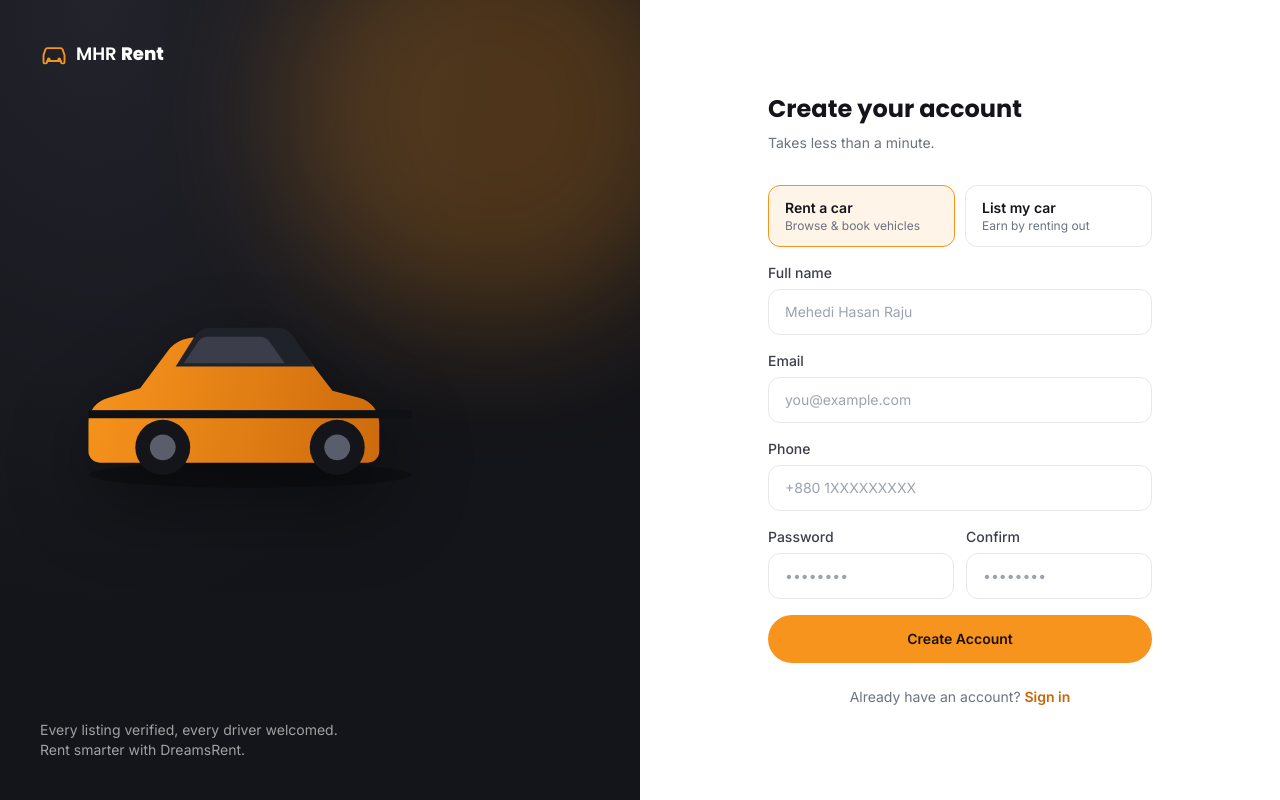
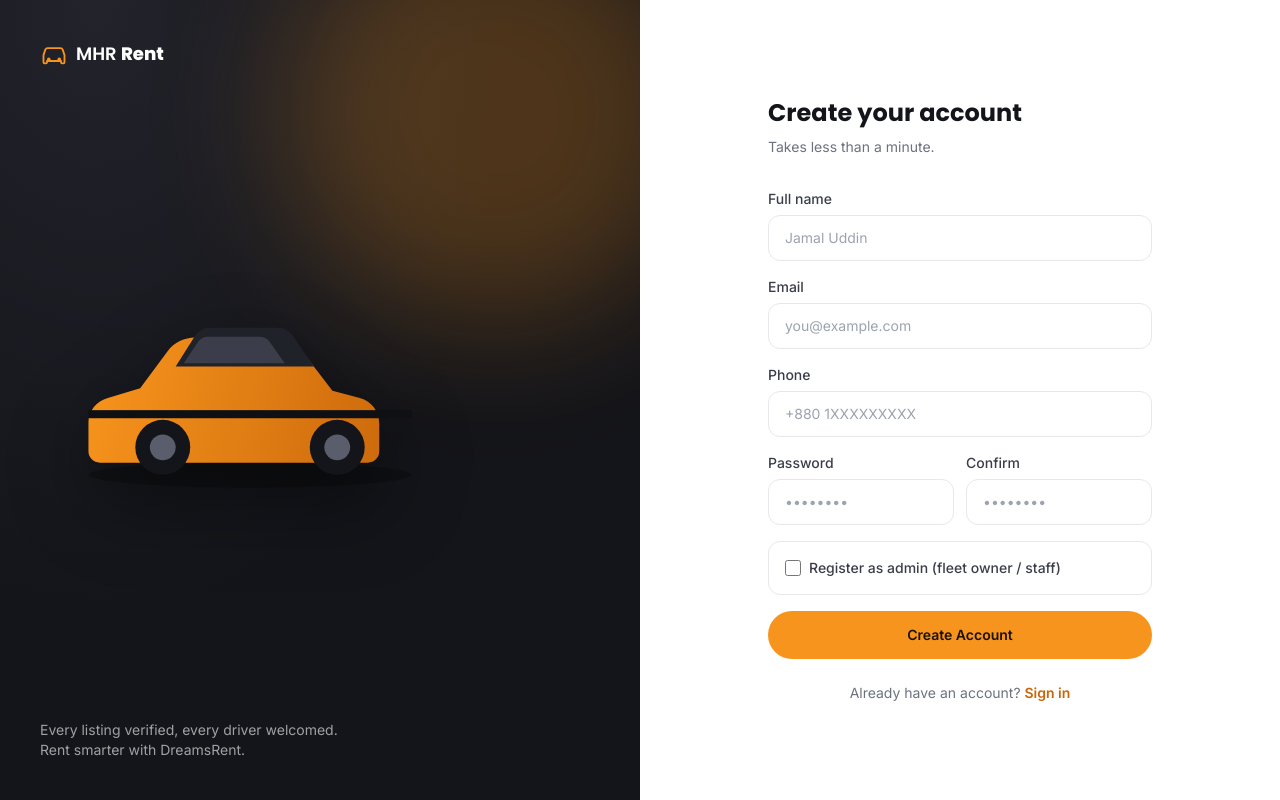
Before and after one commit to Mehedi-Hasan-Raju/MHR-Car-Rent, a React (Vite) app: page /signup in a window 1280 px wide. Built offline with nearby package versions, Linux system fonts and the light colour scheme.

Commit message:
signup auth update

```diff
--- a/src/pages/SignUp.jsx
+++ b/src/pages/SignUp.jsx
@@ -2,11 +2,6 @@ import { useState } from "react";
 import { Link, useNavigate } from "react-router-dom";
 import AuthLayout from "../components/AuthLayout.jsx";
 import { api } from "../api/client";
-
-const ROLES = [
-  { value: "customer", label: "Rent a car", desc: "Browse & book vehicles" },
-  { value: "owner", label: "List my car", desc: "Earn by renting out" },
-];
 
 export default function SignUp() {
   const navigate = useNavigate();
@@ -16,12 +11,16 @@ export default function SignUp() {
     phone: "",
     password: "",
     confirmPassword: "",
-    role: "customer",
+    isAdmin: false,
+    adminCode: "",
   });
   const [error, setError] = useState("");
   const [loading, setLoading] = useState(false);
 
-  const handleChange = (e) => setForm({ ...form, [e.target.name]: e.target.value });
+  const handleChange = (e) => {
+    const { name, value, type, checked } = e.target;
+    setForm((f) => ({ ...f, [name]: type === "checkbox" ? checked : value }));
+  };
 
   const handleSubmit = async (e) => {
     e.preventDefault();
@@ -35,6 +34,10 @@ export default function SignUp() {
       setError("Passwords don't match.");
       return;
     }
+    if (form.isAdmin && !form.adminCode) {
+      setError("Enter the admin invite code, or uncheck 'Register as admin'.");
+      return;
+    }
 
     setLoading(true);
 
@@ -43,7 +46,8 @@ export default function SignUp() {
       email: form.email,
       phone: form.phone,
       password: form.password,
-      role: form.role,
+      role: form.isAdmin ? "admin" : "customer",
+      adminCode: form.isAdmin ? form.adminCode : undefined,
     });
 
     setLoading(false);
@@ -66,30 +70,6 @@ export default function SignUp() {
           </div>
         )}
 
-        <div className="grid grid-cols-2 gap-2.5">
-          {ROLES.map((r) => (
-            <label
-              key={r.value}
-              className={`cursor-pointer rounded-xl border px-4 py-3 text-sm transition ${
-                form.role === r.value
-                  ? "border-amber bg-amber/10"
-                  : "border-line hover:border-inksoft/30"
-              }`}
-            >
-              <input
-                type="radio"
-                name="role"
-                value={r.value}
-                checked={form.role === r.value}
-                onChange={handleChange}
-                className="sr-only"
-              />
-              <span className="block font-semibold">{r.label}</span>
-              <span className="block text-xs text-muted">{r.desc}</span>
-            </label>
-          ))}
-        </div>
-
         <div>
           <label className="mb-1.5 block text-sm font-medium text-inksoft">Full name</label>
           <input
@@ -97,7 +77,7 @@ export default function SignUp() {
             required
             value={form.name}
             onChange={handleChange}
-            placeholder="Mehedi Hasan Raju"
+            placeholder="Jamal Uddin"
             className="w-full rounded-xl border border-line px-4 py-3 text-sm outline-none transition focus:border-amber focus:ring-2 focus:ring-amber/20"
           />
         </div>
@@ -157,6 +137,32 @@ export default function SignUp() {
           </div>
         </div>
 
+        <div className="rounded-xl border border-line p-4">
+          <label className="flex items-center gap-2 text-sm font-medium text-inksoft">
+            <input
+              type="checkbox"
+              name="isAdmin"
+              checked={form.isAdmin}
+              onChange={handleChange}
+              className="h-4 w-4 rounded border-line accent-[#F7941D]"
+            />
+            Register as admin (fleet owner / staff)
+          </label>
+
+          {form.isAdmin && (
+            <div className="mt-3">
+              <label className="mb-1.5 block text-xs font-medium text-muted">Admin invite code</label>
+              <input
+                name="adminCode"
+                value={form.adminCode}
+                onChange={handleChange}
+                placeholder="Ask your admin for this code"
+                className="w-full rounded-xl border border-line px-4 py-2.5 text-sm outline-none transition focus:border-amber focus:ring-2 focus:ring-amber/20"
+              />
+            </div>
+          )}
+        </div>
+
         <button
           type="submit"
           disabled={loading}
```
